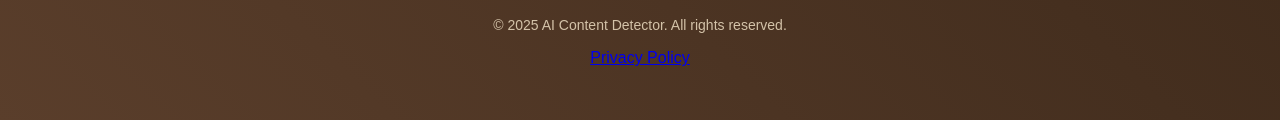
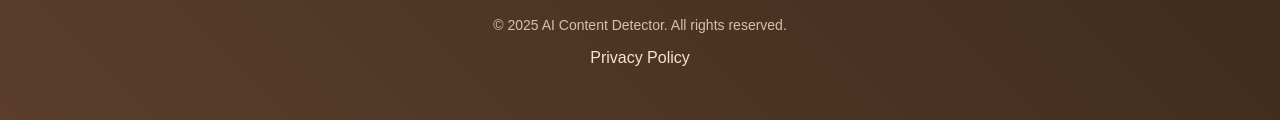
Before and after one commit to CodeTitan7/TextTrace, a plain HTML site: page index.html in a window 1280 px wide. Shown: the part 1546-1666 px from the top of the page. Drawn offline with nearby package versions, Linux system fonts and the light colour scheme.

Commit message:
Update index.html

```diff
--- a/index.html
+++ b/index.html
@@ -63,7 +63,11 @@
         </div>
     </div>
     <p class="copyright">&copy; 2025 AI Content Detector. All rights reserved.</p>
-    <p><a href="/privacy-policy.html">Privacy Policy</a></p>
+    <p>
+        <a href="/privacy-policy.html" style="color: #f5e6ca; text-decoration: none; font-weight: 500;">
+        Privacy Policy
+        </a>
+    </p>
     </footer>
     <script src="js/script.js"></script>
 </body>
```
